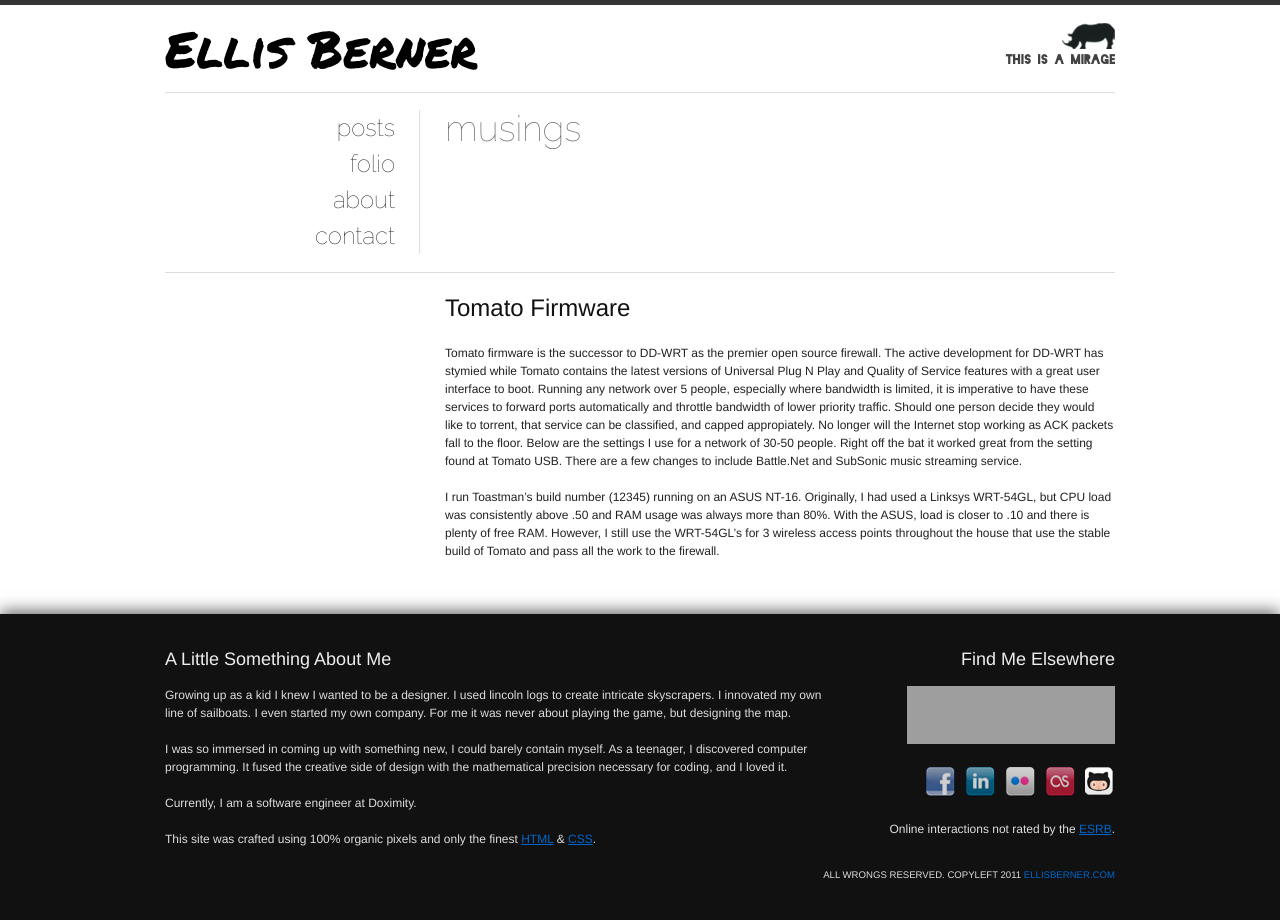
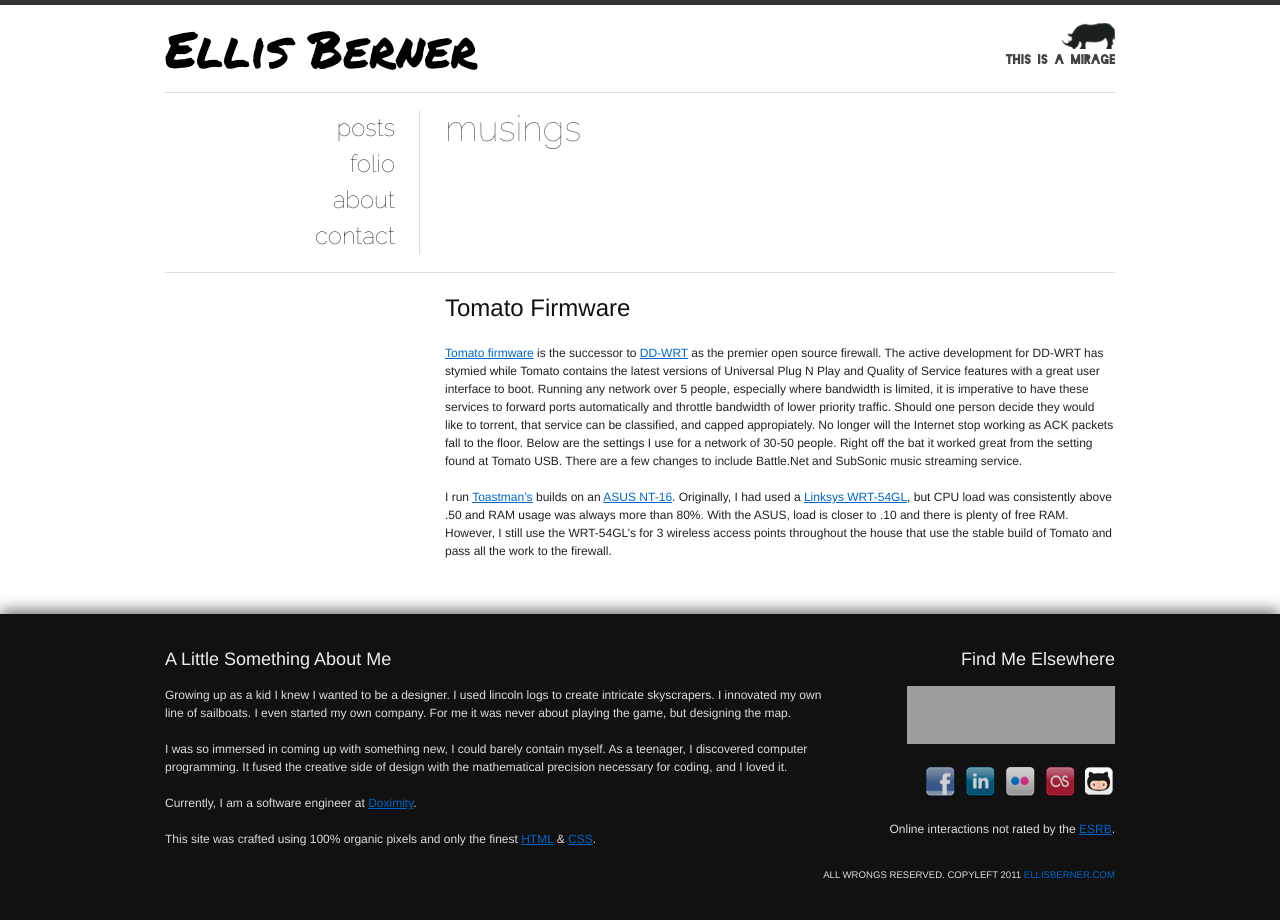
Before and after one commit to maletor/maletor.github.io, a Jekyll site: the page built from _posts/2011-03-07-tomato-firmware.md, in a window 1280 px wide. Built offline with Jekyll 4.4.1, drawn with Linux system fonts in a browser that asks for light colours; some web fonts are replaced; grey boxes are pictures that could not be loaded.

Commit message:
new post and edits to old ones

```diff
--- a/_includes/footer.html
+++ b/_includes/footer.html
@@ -6,7 +6,7 @@
       <h3>A Little Something About Me</h3>
       <p>Growing up as a kid I knew I wanted to be a designer. I used lincoln logs to create intricate skyscrapers. I innovated my own line of sailboats. I even started my own company. For me it was never about playing the game, but designing the map.</p>
       <p>I was so immersed in coming up with something new, I could barely contain myself. As a teenager, I discovered computer programming. It fused the creative side of design with the mathematical precision necessary for coding, and I loved it.</p>
-      <p>Currently, I am a software engineer at Doximity.</p>
+      <p>Currently, I am a software engineer at <a href="https://doximity.com">Doximity</a>.</p>
       <p>This site was crafted using 100% organic pixels and only the finest <a href="http://validator.w3.org/check?uri=referer">HTML</a> &amp; <a href="http://jigsaw.w3.org/css-validator/check/referer">CSS</a>.</p>
     </div>
     <div id="elsewhere" class="span-6 last">
--- a/_posts/2011-03-07-tomato-firmware.md
+++ b/_posts/2011-03-07-tomato-firmware.md
@@ -4,6 +4,7 @@
 ---
 
 ## Tomato Firmware
-Tomato firmware is the successor to DD-WRT as the premier open source firewall. The active development for DD-WRT has stymied while Tomato contains the latest versions of Universal Plug N Play and Quality of Service features with a great user interface to boot. Running any network over 5 people, especially where bandwidth is limited, it is imperative to have these services to forward ports automatically and throttle bandwidth of lower priority traffic. Should one person decide they would like to torrent, that service can be classified, and capped appropiately. No longer will the Internet stop working as ACK packets fall to the floor. Below are the settings I use for a network of 30-50 people. Right off the bat it worked great from the setting found at Tomato USB. There are a few changes to include Battle.Net and SubSonic music streaming service.
 
-I run Toastman's build number (12345) running on an ASUS NT-16. Originally, I had used a Linksys WRT-54GL, but CPU load was consistently above .50 and RAM usage was always more than 80%. With the ASUS, load is closer to .10 and there is plenty of free RAM. However, I still use the WRT-54GL's for 3 wireless access points throughout the house that use the stable build of Tomato and pass all the work to the firewall.
+[Tomato firmware](http://www.polarcloud.com/tomato) is the successor to [DD-WRT](http://www.dd-wrt.com/) as the premier open source firewall. The active development for DD-WRT has stymied while Tomato contains the latest versions of Universal Plug N Play and Quality of Service features with a great user interface to boot. Running any network over 5 people, especially where bandwidth is limited, it is imperative to have these services to forward ports automatically and throttle bandwidth of lower priority traffic. Should one person decide they would like to torrent, that service can be classified, and capped appropiately. No longer will the Internet stop working as ACK packets fall to the floor. Below are the settings I use for a network of 30-50 people. Right off the bat it worked great from the setting found at Tomato USB. There are a few changes to include Battle.Net and SubSonic music streaming service.
+
+I run [Toastman's](http://www.4shared.com/dir/v1BuINP3/Toastman_Builds.html) builds on an [ASUS NT-16](http://www.amazon.com/RT-N16-Wireless-N-Maximum-Performance-single/dp/B00387G6R8). Originally, I had used a [Linksys WRT-54GL](http://www.amazon.com/Cisco-Linksys-WRT54GL-Wireless-G-Broadband-Compatible/dp/B000BTL0OA/ref=sr_1_1?s=electronics&ie=UTF8&qid=1316375485&sr=1-1), but CPU load was consistently above .50 and RAM usage was always more than 80%. With the ASUS, load is closer to .10 and there is plenty of free RAM. However, I still use the WRT-54GL's for 3 wireless access points throughout the house that use the stable build of Tomato and pass all the work to the firewall.
```
Also changed, not shown: _posts/2011-01-17-deployment-recipe.md (+13 -13 lines), _posts/2011-02-28-spree-advanced-reports.md (+2 -1 lines), _posts/2011-03-14-subsonic-music-streamer.md (+2 -2 lines), _posts/2011-09-19-hello-fax.md (added, +8 -0 lines).
